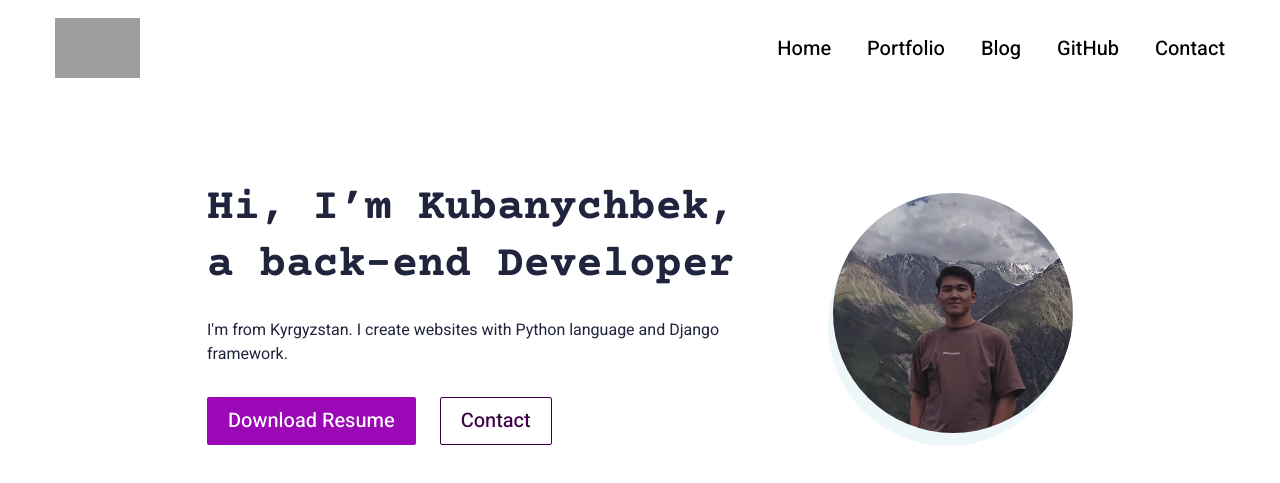
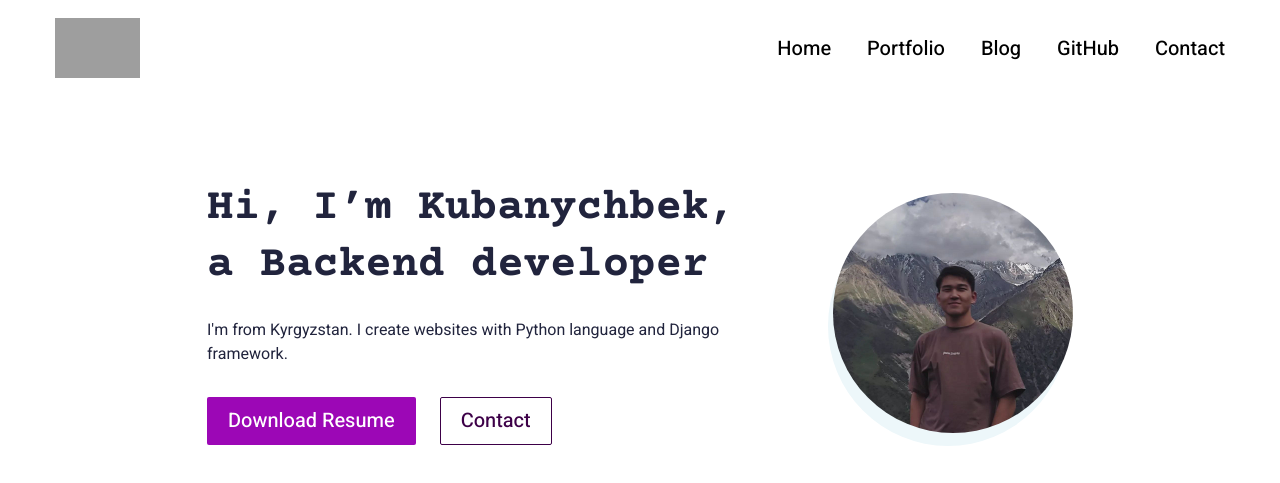
Before and after one commit to kb-bek/django_portfolio, a Django app: page / in a window 1280 px wide. Shown: the top 483 px of the page. Run offline with Django 4.2, Linux system fonts and the light colour scheme; data comes from the database, SQL or seed files in the repository; some libraries are stand-ins or nearby versions; grey boxes are pictures that could not be loaded.

```diff
--- a/templates/index.html
+++ b/templates/index.html
@@ -19,7 +19,7 @@
             </div>
             <div class="col-md">
               <div class="bannerContent">
-                <h1 class="xlTitle pb-3">Hi, I’m Kubanychbek, <br> a back-end Developer</h1>
+                <h1 class="xlTitle pb-3">Hi, I’m Kubanychbek, <br> a Backend developer</h1>
                 <p>I'm from Kyrgyzstan. I create websites with Python language and Django framework.</p>
                 <div class="bannerBtnCol">
                   <div class="row">
```
